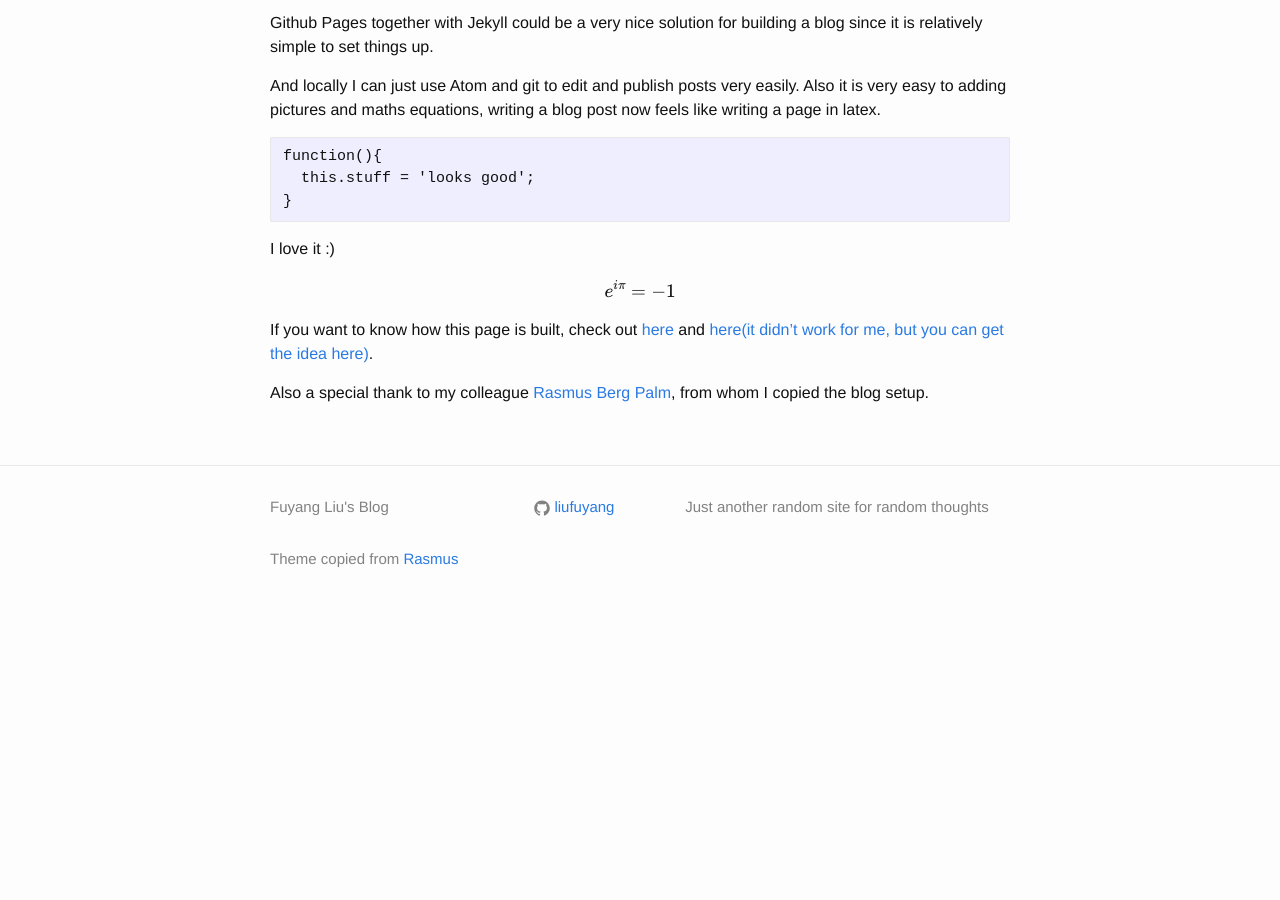
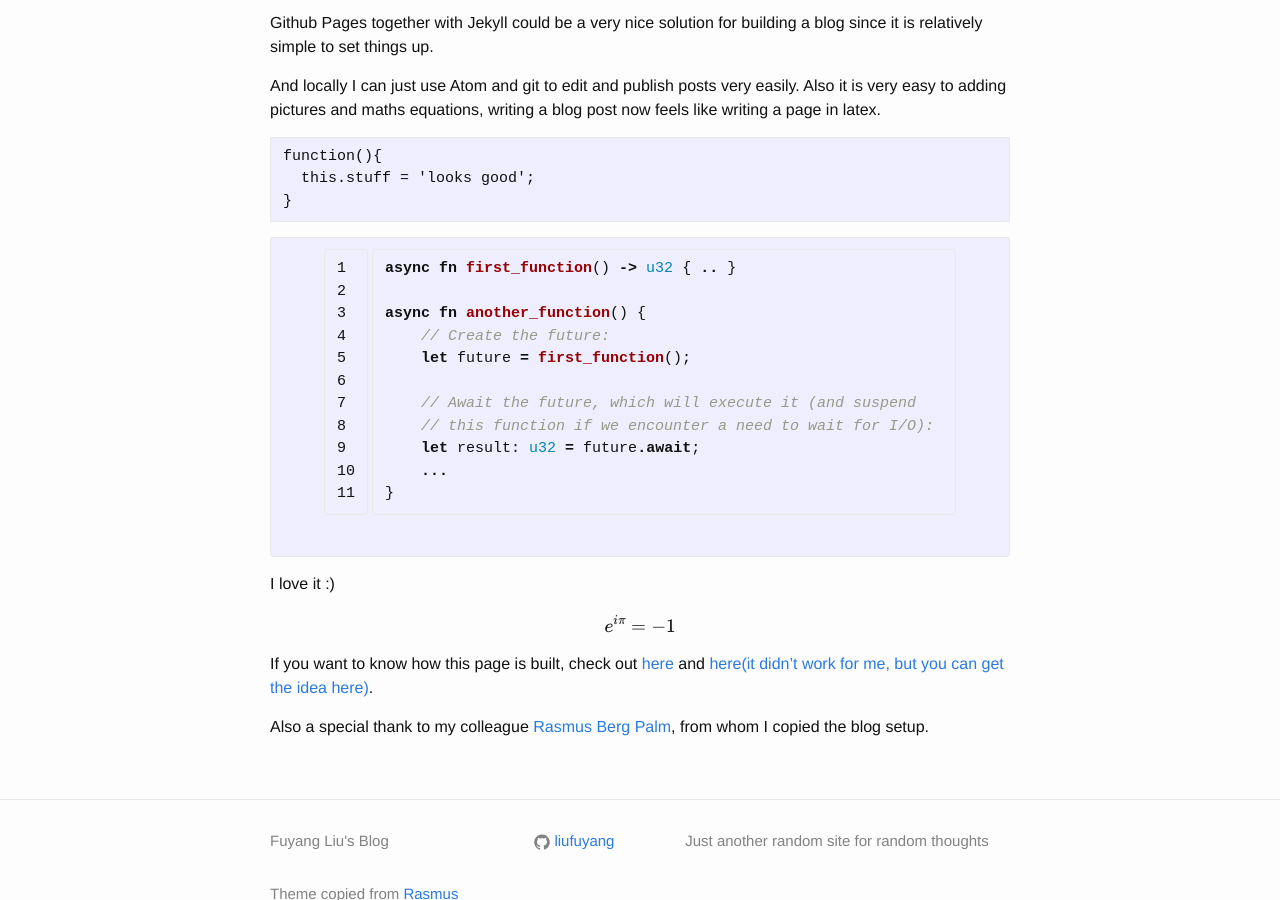
Before and after one commit to liufuyang/liufuyang.github.io, a Jekyll site: the page built from _posts/2016-02-12-helloworld.markdown, in a window 1280 px wide and 900 px high, scrolled down 700 px. Built offline with Jekyll 4.4.1, drawn with Linux system fonts in a browser that asks for light colours; formulas are drawn with MathJax 3; comment, search, counter and statistics services are not loaded; before the commit the page ends 1331 px from its top, so only the background shows below that.

Commit message:
Update 2016-02-12-helloworld.markdown

````diff
--- a/_posts/2016-02-12-helloworld.markdown
+++ b/_posts/2016-02-12-helloworld.markdown
@@ -20,6 +20,20 @@ function(){
 }
 ```
 
+{% highlight rust linenos %}
+async fn first_function() -> u32 { .. }
+
+async fn another_function() {
+    // Create the future:
+    let future = first_function();
+
+    // Await the future, which will execute it (and suspend
+    // this function if we encounter a need to wait for I/O):
+    let result: u32 = future.await;
+    ...
+}
+{% endhighlight %}
+
 I love it :)
 
 $$e^{i \pi} = -1$$
````
